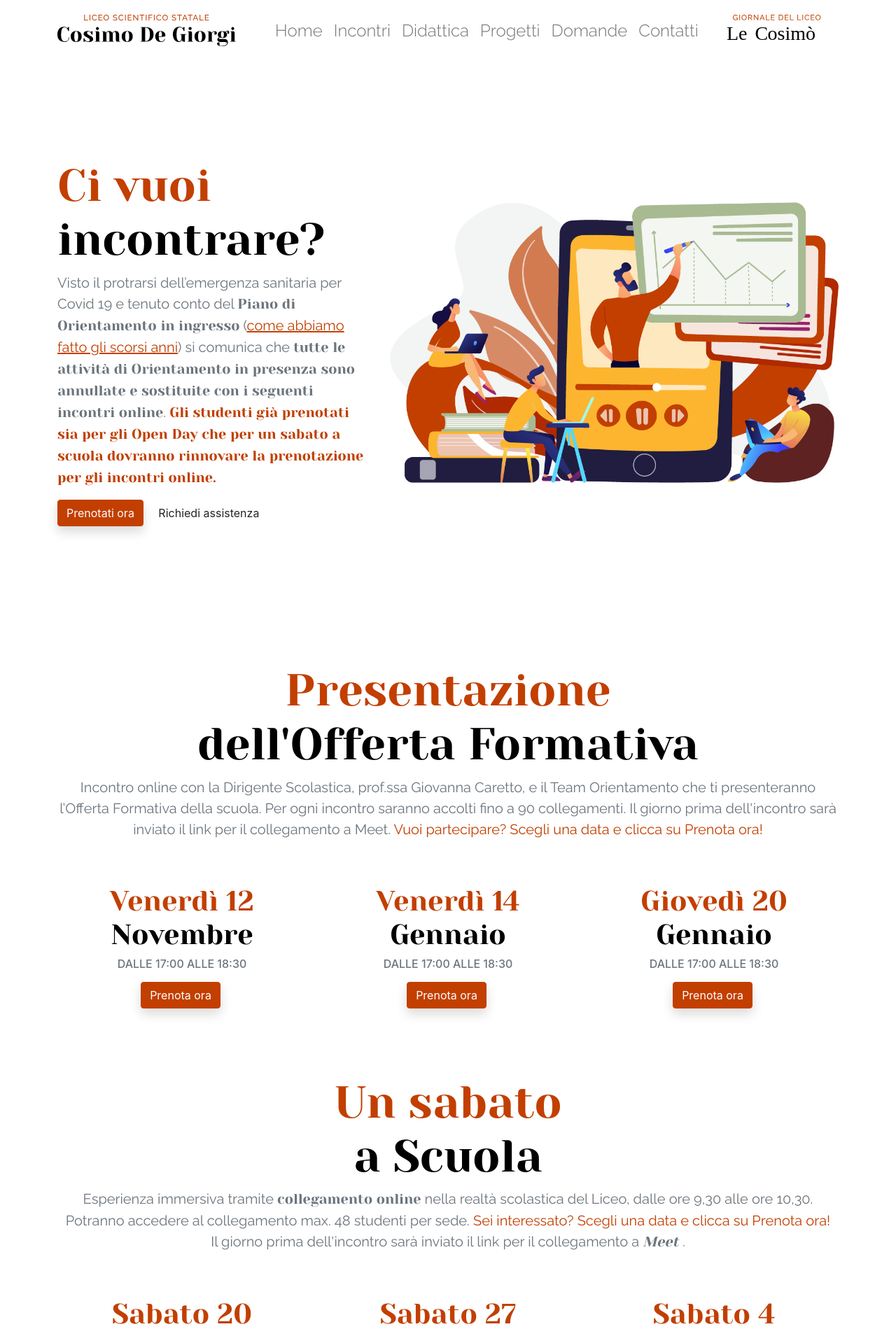
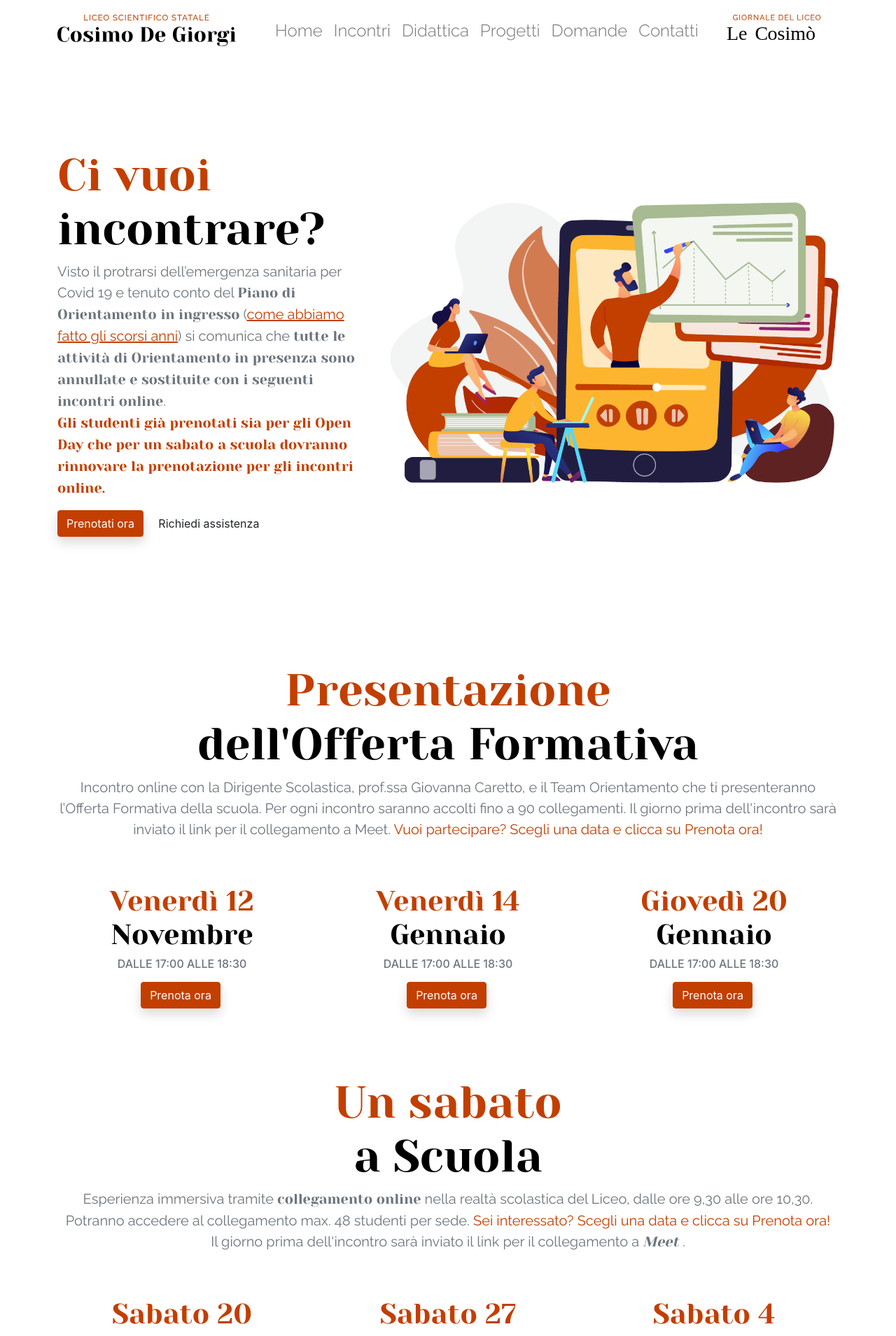
Before and after one commit to PiervitoCreanza/orientamento.liceodegiorgi.edu.it, a Jekyll site: the page built from incontri.html, in a window 1280 px wide. Shown: the top 1909 px of the page at 70% size. Built offline with Jekyll 4.4.1, drawn with Linux system fonts in a browser that asks for light colours.

Commit message:
Updated '_data/incontri.json' via CloudCannon

```diff
--- a/_data/incontri.json
+++ b/_data/incontri.json
@@ -1,7 +1,7 @@
 {
 	"sezione1": {
 		"titolo": "<span class='text-red'>Ci vuoi</span> incontrare?",
-		"sottotitolo": "Visto il protrarsi dell’emergenza sanitaria per Covid 19 e tenuto conto del <b>Piano di Orientamento in ingresso</b> (<a href=\"https://youtu.be/01k6tjEpeTk\">come abbiamo fatto gli scorsi anni</a>) si comunica che <b>tutte le attività di Orientamento in presenza sono annullate e sostituite con i seguenti incontri online</b>. <span class='text-red'><b>Gli studenti già prenotati sia per gli Open Day che per un sabato a scuola dovranno rinnovare la prenotazione per gli incontri online. </b></span></br>"
+		"sottotitolo": "Visto il protrarsi dell’emergenza sanitaria per Covid 19 e tenuto conto del <b>Piano di Orientamento in ingresso</b> (<a href=\"https://youtu.be/01k6tjEpeTk\">come abbiamo fatto gli scorsi anni</a>) si comunica che <b>tutte le attività di Orientamento in presenza sono annullate e sostituite con i seguenti incontri online</b>. <br><span class='text-red'><b>Gli studenti già prenotati sia per gli Open Day che per un sabato a scuola dovranno rinnovare la prenotazione per gli incontri online. </b></span></br>"
 	},
 	"listaIncontri": [
 		{
```
